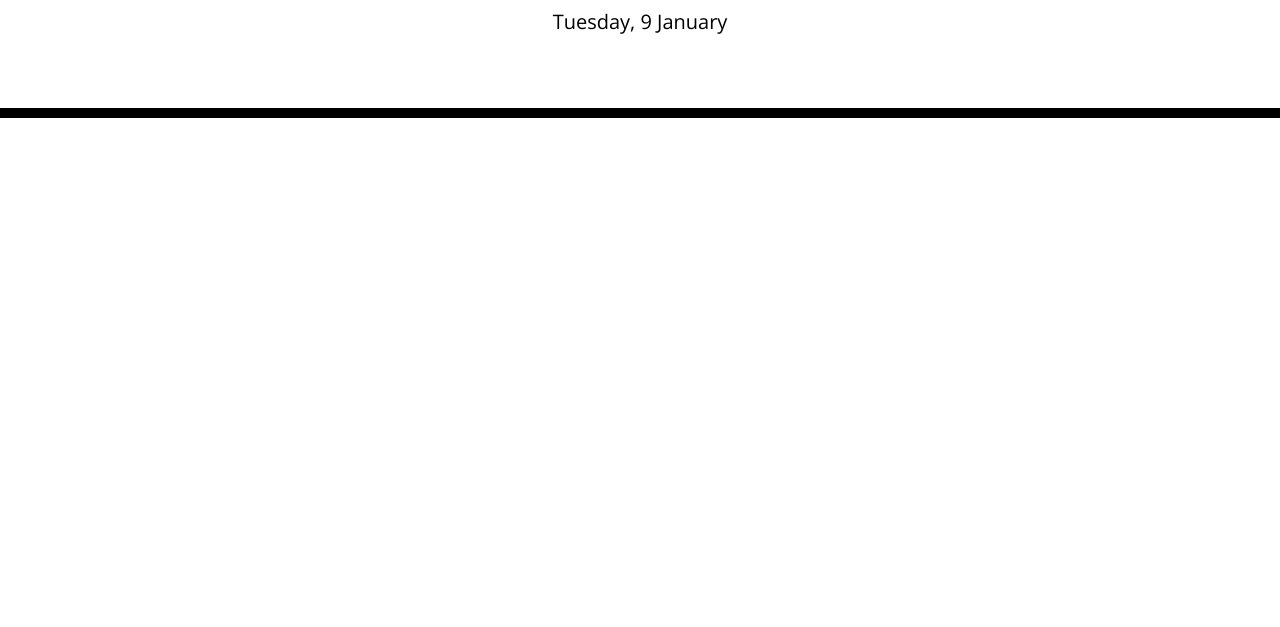
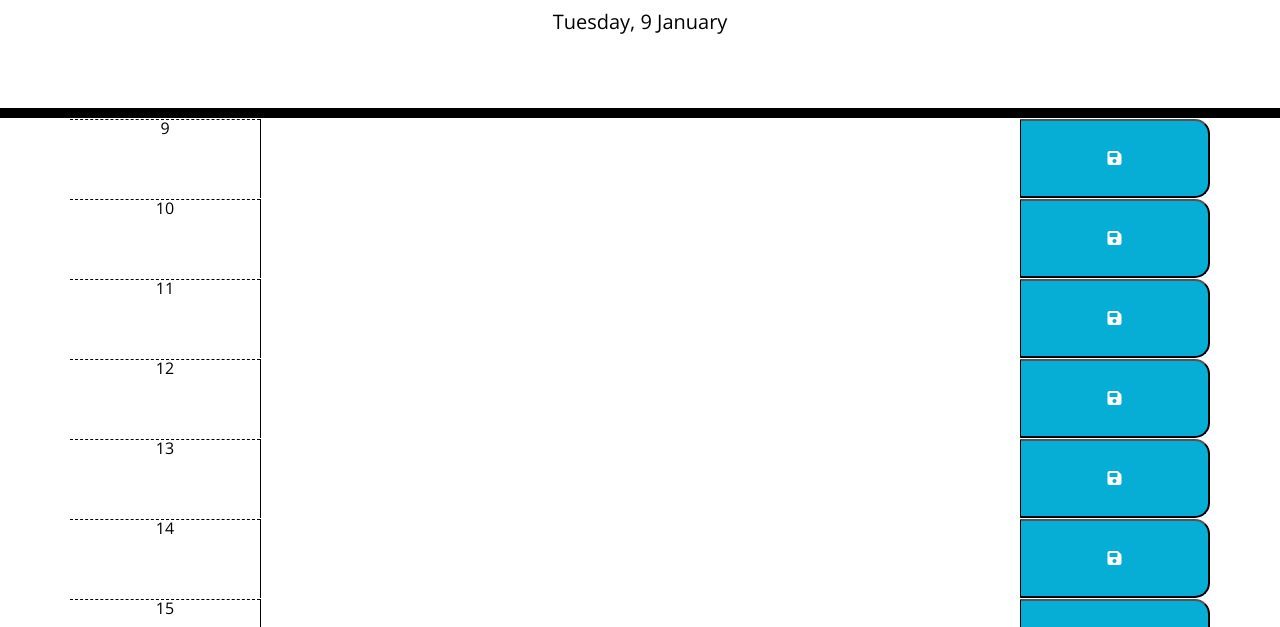
Before and after one commit to giadasponzilli/work-day-scheduler-giadasponzilli, a plain HTML site: page index.html in a window 1280 px wide. Shown: the part 169-796 px from the top of the page. Drawn offline with nearby package versions, Linux system fonts and the light colour scheme.

Commit message:
added timeblocks in JS and updated fontawesome link in html

```diff
--- a/assets/js/script.js
+++ b/assets/js/script.js
@@ -21,11 +21,33 @@ Save the event in local storage when the save button is clicked in that time blo
 Persist events between refreshes of a page */
 
 
-// Add today's date with dayjs library (day of the week, month, day)
-// Create time blocks with hours in dayjs
+// Add today's date with dayjs library (day of the week, day, month)
 
 const currentDay = $(`#currentDay`)
 
 const todayDate= dayjs().format(`dddd, D MMMM`)
 
 currentDay.append(todayDate)
+
+
+// Create time blocks with hours in dayjs
+
+function createTimeblocks() {
+
+    const container = $(`.container`)
+
+    for (let i = 9; i <= 17; i++) {
+        const hour = dayjs().hour(i).format(`H`)
+        const timeBlock = $(`<div class= "time-block row" data-i= "${i}">
+            <div class = "col-2 hour">${hour}</div>
+            <textarea class = "col-8 description"></textarea>
+            <button class = "col-2 saveBtn"><i class="fa-solid fa-floppy-disk"></i></i></button>
+        </div>`)
+
+        container.append(timeBlock)
+    }
+
+
+}
+
+createTimeblocks()
--- a/index.html
+++ b/index.html
@@ -6,9 +6,8 @@
   <meta name="viewport" content="width=device-width, initial-scale=1.0" />
   <meta http-equiv="X-UA-Compatible" content="ie=edge" />
   <link href="https://cdn.jsdelivr.net/npm/bootstrap@5.3.0-alpha3/dist/css/bootstrap.min.css" rel="stylesheet"
-    integrity="sha384-KK94CHFLLe+nY2dmCWGMq91rCGa5gtU4mk92HdvYe+M/SXH301p5ILy+dN9+nJOZ" crossorigin="anonymous" />
-  <link rel="stylesheet" href="https://use.fontawesome.com/releases/v5.8.1/css/all.css"
-    integrity="sha384-50oBUHEmvpQ+1lW4y57PTFmhCaXp0ML5d60M1M7uH2+nqUivzIebhndOJK28anvf" crossorigin="anonymous" />
+  integrity="sha384-KK94CHFLLe+nY2dmCWGMq91rCGa5gtU4mk92HdvYe+M/SXH301p5ILy+dN9+nJOZ" crossorigin="anonymous" />
+  <script src="https://kit.fontawesome.com/038a47ffd9.js" crossorigin="anonymous"></script>
   <link href="https://fonts.googleapis.com/css?family=Open+Sans&display=swap" rel="stylesheet" />
   <link rel="stylesheet" href="./assets/css/style.css" />
   <title>Work Day Scheduler</title>
```
